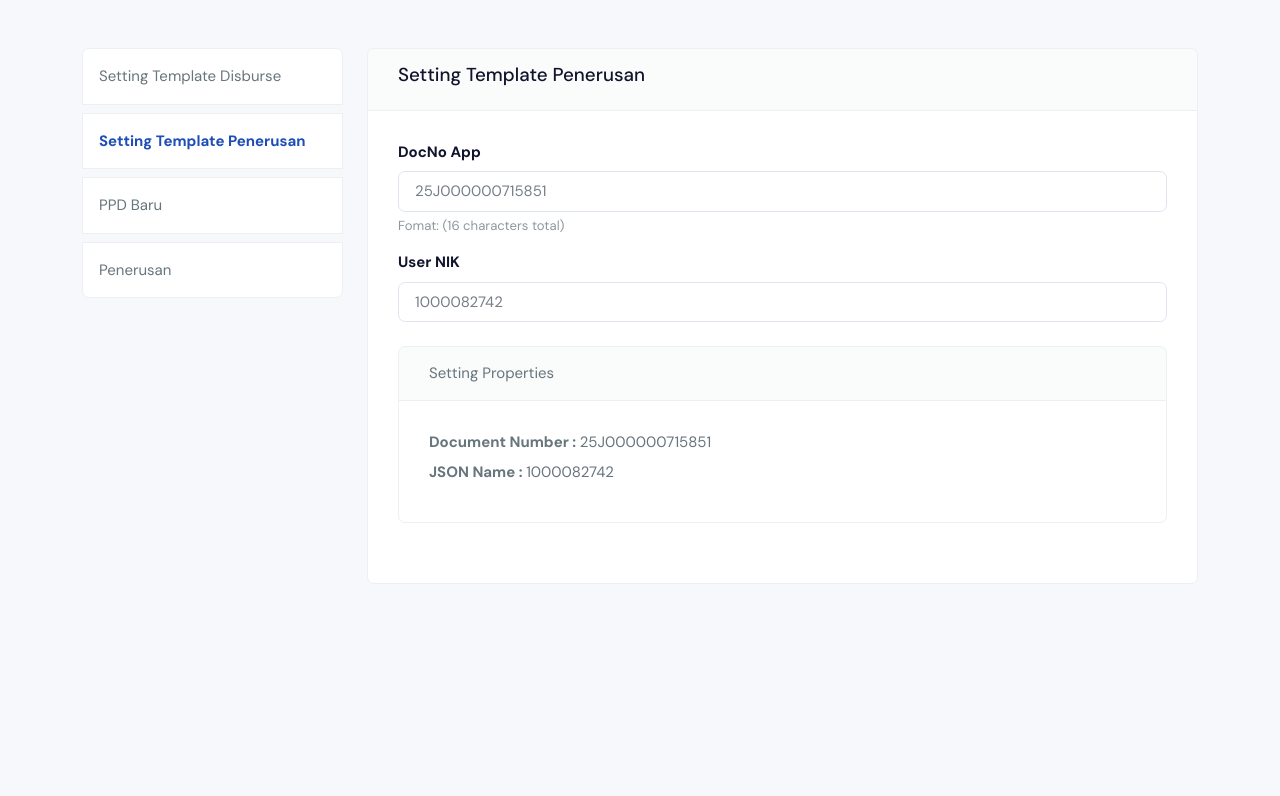
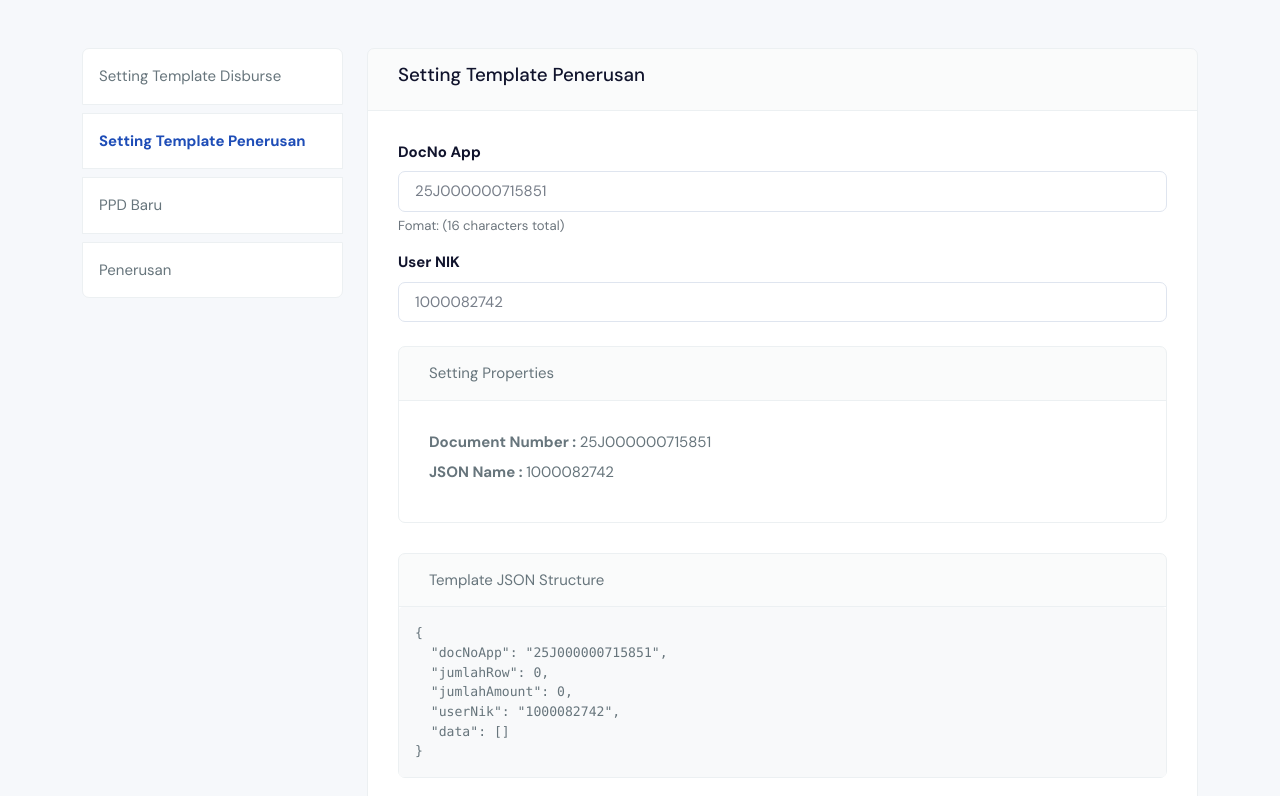
Before and after one commit to zarmintaa/generate_testing_json_jnf, a Vue app: page /setting-template-penerusan in a window 1280 px wide. Shown: the top 796 px of the page. Built offline with nearby package versions, Linux system fonts and the light colour scheme.

Commit message:
update ui

```diff
--- a/src/pages/SettingTemplateDisburse.vue
+++ b/src/pages/SettingTemplateDisburse.vue
@@ -166,7 +166,7 @@ watch(
         <div v-if="templatePreview" class="mt-4">
           <div class="card">
             <div class="card-header">Template JSON Structure</div>
-            <div class="card-body">
+            <div class="card-body p-0">
               <pre class="bg-light p-3 rounded">{{
                 JSON.stringify(templatePreview, null, 2)
               }}</pre>
--- a/src/pages/SettingTemplatePenerusan.vue
+++ b/src/pages/SettingTemplatePenerusan.vue
@@ -2,7 +2,7 @@
 import Layout from "../components/Layout.vue";
 import { useTemplateStore } from "../store/templateStore.js";
 import { storeToRefs } from "pinia";
-import { ref, watch } from "vue";
+import { onMounted, ref, watch } from "vue";
 import PropertiesItem from "../components/blocks/PropertiesItem.vue";
 import Properties from "../components/blocks/Properties.vue";
 
@@ -70,6 +70,10 @@ const handleDocNoInput = (event) => {
 watch([localDocNoApp, localUserNik], () => {
   updateTemplatePreview();
 });
+
+onMounted(() => {
+  templatePreview.value = templateStore.generateTemplatePenerusan();
+});
 </script>
 
 <template>
@@ -128,10 +132,10 @@ watch([localDocNoApp, localUserNik], () => {
           />
         </Properties>
 
-        <div v-if="templatePreview" class="mt-4">
+        <div class="mt-4">
           <div class="card">
             <div class="card-header">Template JSON Structure</div>
-            <div class="card-body">
+            <div class="card-body p-0">
               <pre class="bg-light p-3 rounded">{{
                 JSON.stringify(templatePreview, null, 2)
               }}</pre>
@@ -143,4 +147,47 @@ watch([localDocNoApp, localUserNik], () => {
   </Layout>
 </template>
 
-<style scoped></style>
+<style scoped>
+.card-header-tabs {
+  background-color: #f8f9fa;
+  border-bottom: 1px solid rgba(0, 0, 0, 0.125);
+  padding: 0.75rem 1.25rem;
+}
+
+.bg-light {
+  background-color: #f8f9fa !important;
+}
+
+.rounded {
+  border-radius: 0.25rem !important;
+}
+
+pre {
+  white-space: pre-wrap;
+  word-wrap: break-word;
+  margin-bottom: 0;
+}
+
+.text-danger {
+  color: #dc3545;
+}
+
+.is-invalid {
+  border-color: #dc3545;
+}
+
+.invalid-feedback {
+  width: 100%;
+  margin-top: 0.25rem;
+  font-size: 0.875em;
+  color: #dc3545;
+}
+
+.small {
+  font-size: 0.875em;
+}
+
+.text-muted {
+  color: #6c757d !important;
+}
+</style>
```
